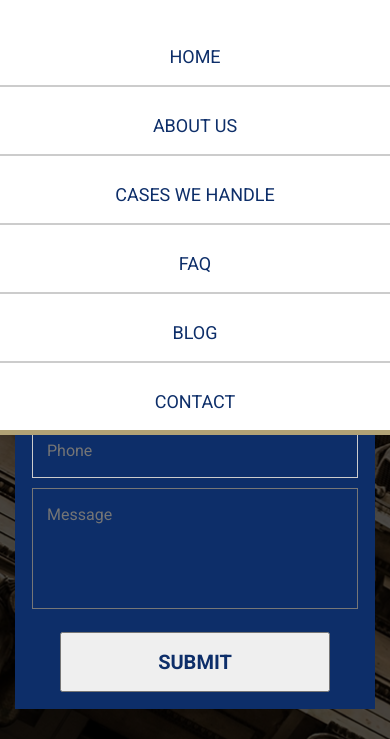
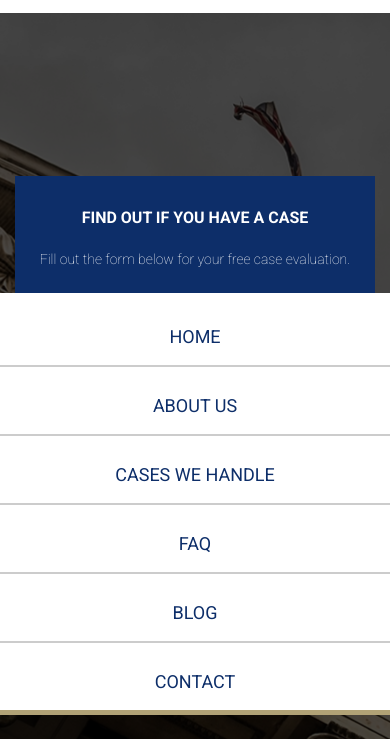
Before and after one commit to Efrem4ik/Attorney_Mockup, a plain HTML site: page index.html in a window 390 px wide. Both pictures are taken after a click on the element 360 px from the left and 57 px from the top of the page. Shown: the part 105-844 px from the top of the page. Drawn offline with nearby package versions, Linux system fonts and the light colour scheme; files whose address does not match are found by name.

Commit message:
Add files via upload

```diff
--- a/css/media.css
+++ b/css/media.css
@@ -41,7 +41,7 @@
     position: absolute;
     left: 0;
     right: 0;
-    top: 14%;
+    bottom: 24px;
     width: 100%;
     border-bottom: 5px solid #b1a276;
     padding: 30px 0 0 0;
```
